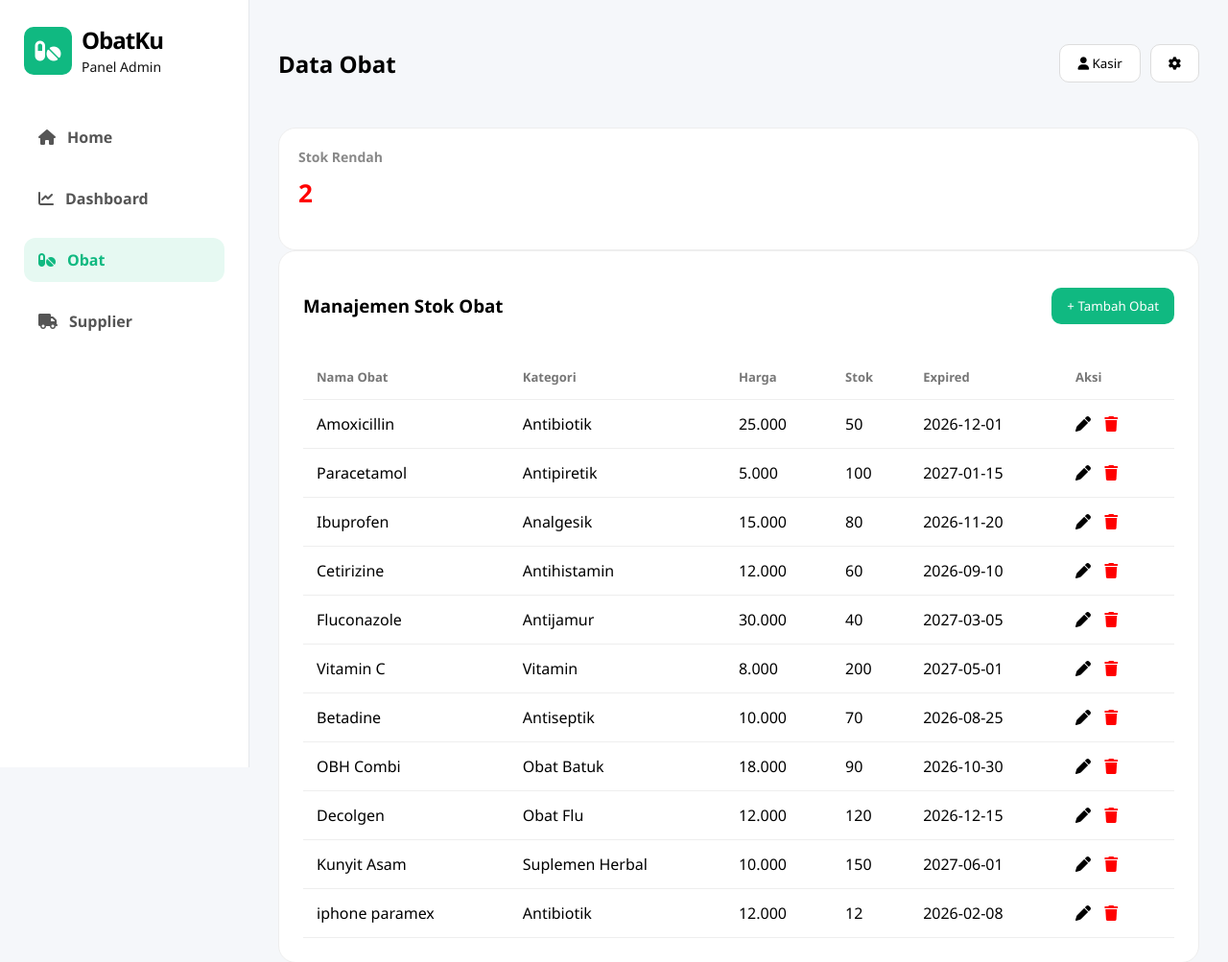
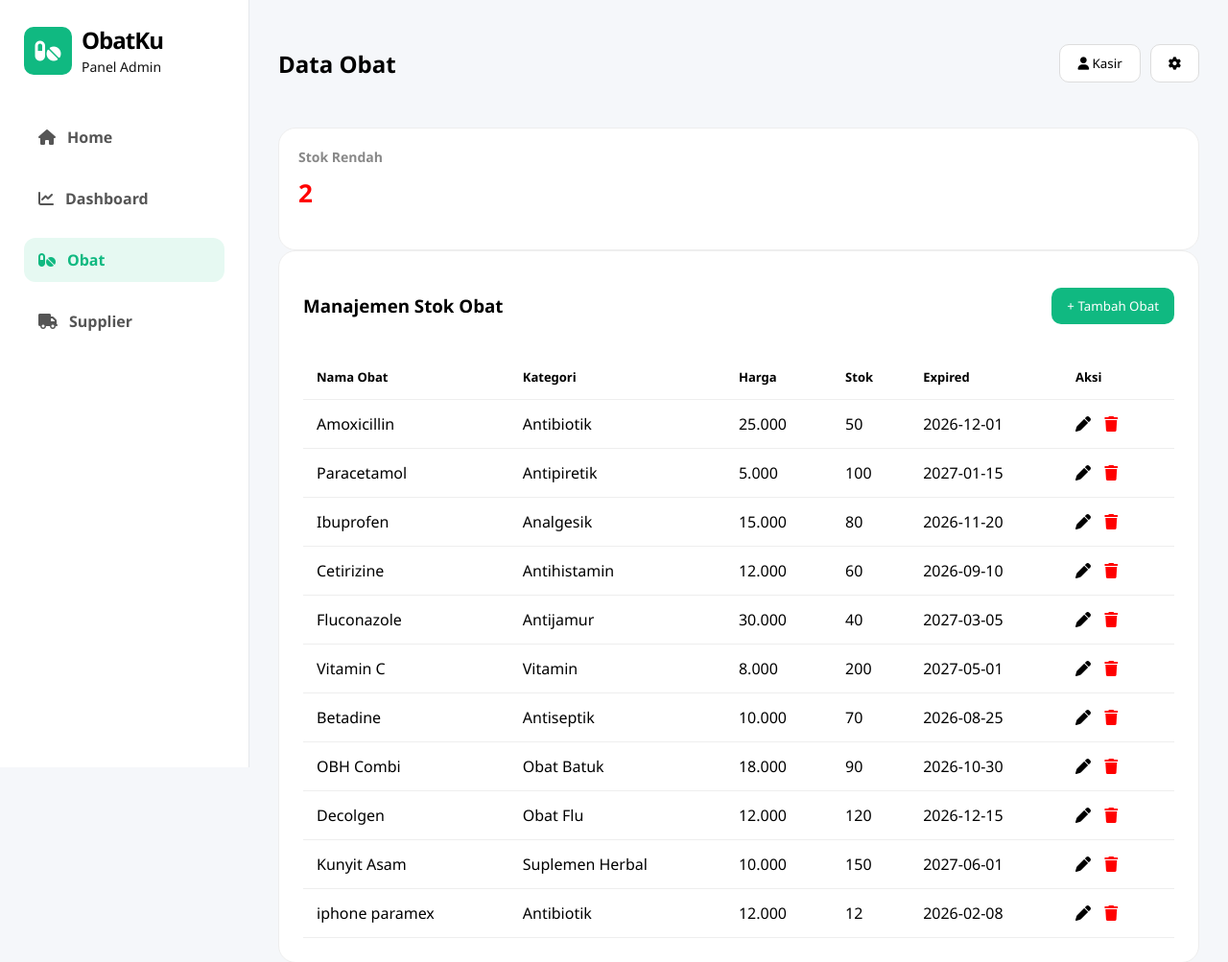
Before and after one commit to andika658office/toko_obat, a PHP site: page /ADMIN/data_obat.php in a window 1280 px wide. Shown: the top 1003 px of the page at 96% size. Run offline with PHP 8.4, Linux system fonts and the light colour scheme; data comes from the database, SQL or seed files in the repository.

Commit message:
perbaikan desain obat

```diff
--- a/ADMIN/data_obat.php
+++ b/ADMIN/data_obat.php
@@ -97,15 +97,21 @@ if (isset($_GET['hapus'])) {
             <button class="btn" onclick="openTambah()">+ Tambah Obat</button>
         </div>
 
+        <!-- perbaikan desain tabel -->
         <table>
-            <tr>
-                <th>Nama Obat</th>
-                <th>Kategori</th>
-                <th>Harga</th>
-                <th>Stok</th>
-                <th>Expired</th>
-                <th>Aksi</th>
-            </tr>
+           <thead class="bg-gray-50">
+        <tr class="border-b">
+        <th class="p-3 text-left">Nama Obat</th>
+        <th class="p-3 text-center">Kategori</th>
+        <th class="p-3 text-center">Harga</th>
+        <th class="p-3 text-center">Stok</th>
+        <th class="p-3 text-center">Expired</th>
+        <th class="p-3 text-center">Aksi</th>
+
+        </tr>
+    </thead>
+    <tbody>
+        <tbody>
             <?php if (mysqli_num_rows($resObat) > 0): ?>
                 <?php while ($row = mysqli_fetch_assoc($resObat)): ?>
                     <tr>
@@ -125,6 +131,7 @@ if (isset($_GET['hapus'])) {
             <?php else: ?>
                 <tr><td colspan="6">Tidak ada data obat.</td></tr>
             <?php endif; ?>
+        </tbody>
         </table>
     </div>
 </div>
@@ -330,7 +337,8 @@ th,td{
 }
 th{
     font-size:13px;
-    color:#777;
+    font-weight: 800;
+    color:black;
 }
 .action i{
     margin-right:10px;
```
